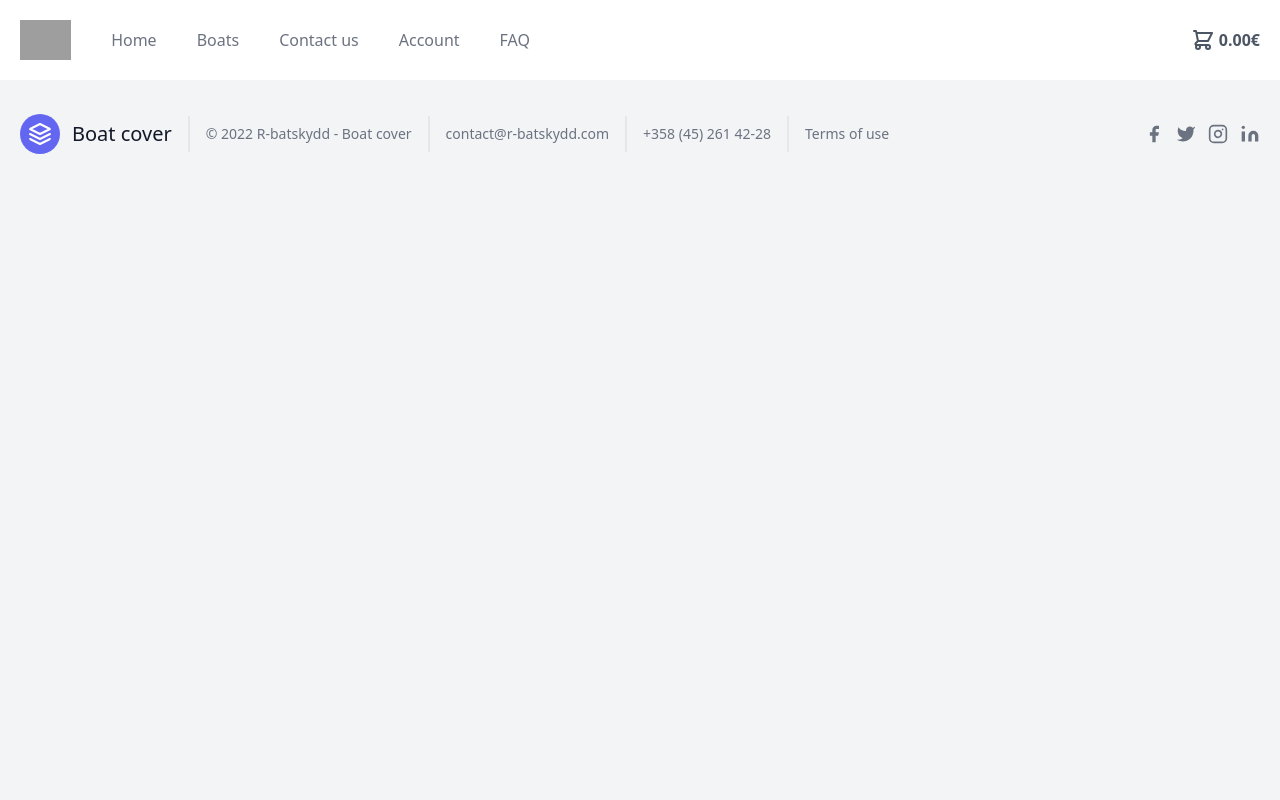
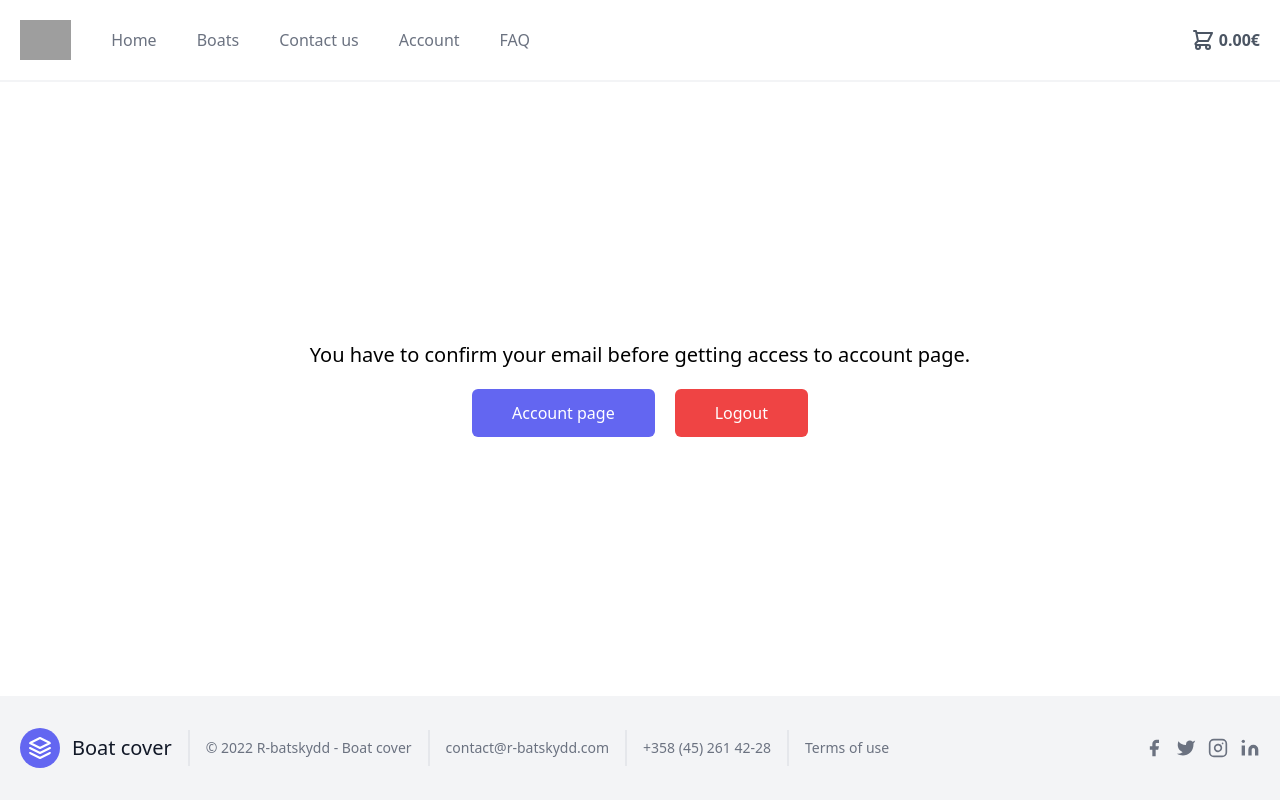
Before and after one commit to snak1o/shop_frontend, a Nuxt app: page /confirm in a window 1280 px wide. Built offline with nearby package versions, Linux system fonts and the light colour scheme; grey boxes are pictures that could not be loaded.

Commit message:
Add page if user did not confirm email yet

```diff
--- /dev/null
+++ b/pages/confirm.vue
@@ -0,0 +1,49 @@
+<template>
+  <section class="container mx-auto p-5">
+    <div class="flex flex-col space-y-5 justify-center items-center w-full h-full">
+      <h1 class="text-xl">You have to confirm your email before getting access to account page.</h1>
+      <div class="flex space-x-5">
+        <button class="bg-indigo-500 hover:bg-indigo-600 px-10 py-3 text-white rounded-md w-fit" @click="refresh">Account page</button>
+        <button class="bg-red-500 hover:bg-red-600 px-10 py-3 text-white rounded-md w-fit" @click="logout">Logout</button>
+      </div>
+    </div>
+  </section>
+</template>
+
+<script>
+export default {
+  name: "Confirm",
+  methods: {
+    async logout() {
+      try {
+        const res = await this.$axios.post('/users/logout', {}, {
+          withCredentials: true
+        })
+        if (res && res.status === 200) {
+          this.$auth.reset()
+        }
+        await this.$router.push('/')
+      } catch (e) {
+
+      }
+    },
+    async refresh() {
+      try {
+        const res = await this.$axios.get('/users/me')
+        if (res.status && res.status === 200) {
+          await this.$auth.setUser(res.data)
+          await this.$router.push('/account')
+          this.$store.commit('setEmailConfirmed', true)
+        }
+      } catch (e) {
+
+      }
+
+    }
+  }
+}
+</script>
+
+<style scoped>
+
+</style>
```
